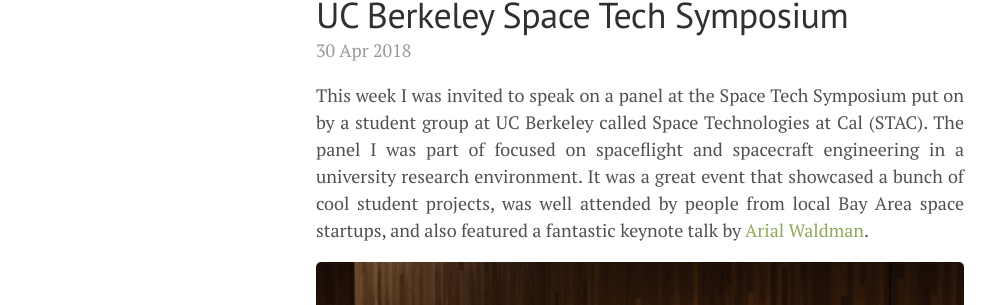
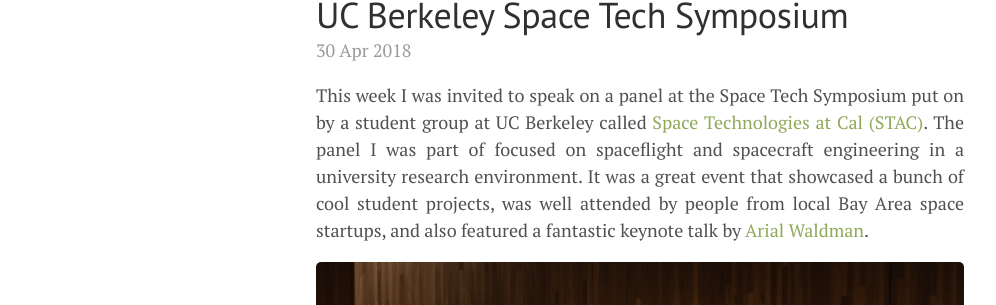
Before and after one commit to zacmanchester/zacmanchester.github.io, a Jekyll site: the page built from _posts/2018-4-30-STAC.md, in a window 1280 px wide. Shown: the part 127-432 px from the top of the page, without its empty margins (0-996 px from the left). Built offline with Jekyll 4.4.1, drawn with Linux system fonts in a browser that asks for light colours; some of the changed lines change nothing that is shown.

Commit message:
Added link

```diff
--- a/_posts/2018-4-30-STAC.md
+++ b/_posts/2018-4-30-STAC.md
@@ -3,6 +3,6 @@
 title: UC Berkeley Space Tech Symposium
 ---
 
-This week I was invited to speak on a panel at the Space Tech Symposium put on by a student group at UC Berkeley called Space Technologies at Cal (STAC). The panel I was part of focused on spaceflight and spacecraft engineering in a university research environment. It was a great event that showcased a bunch of cool student projects, was well attended by people from local Bay Area space startups, and also featured a fantastic keynote talk by [Arial Waldman](http://arielwaldman.com/).
+This week I was invited to speak on a panel at the Space Tech Symposium put on by a student group at UC Berkeley called [Space Technologies at Cal (STAC)](https://stac.berkeley.edu/). The panel I was part of focused on spaceflight and spacecraft engineering in a university research environment. It was a great event that showcased a bunch of cool student projects, was well attended by people from local Bay Area space startups, and also featured a fantastic keynote talk by [Arial Waldman](http://arielwaldman.com/).
 
 ![STAC](/img/stac_panel.jpg)
```
